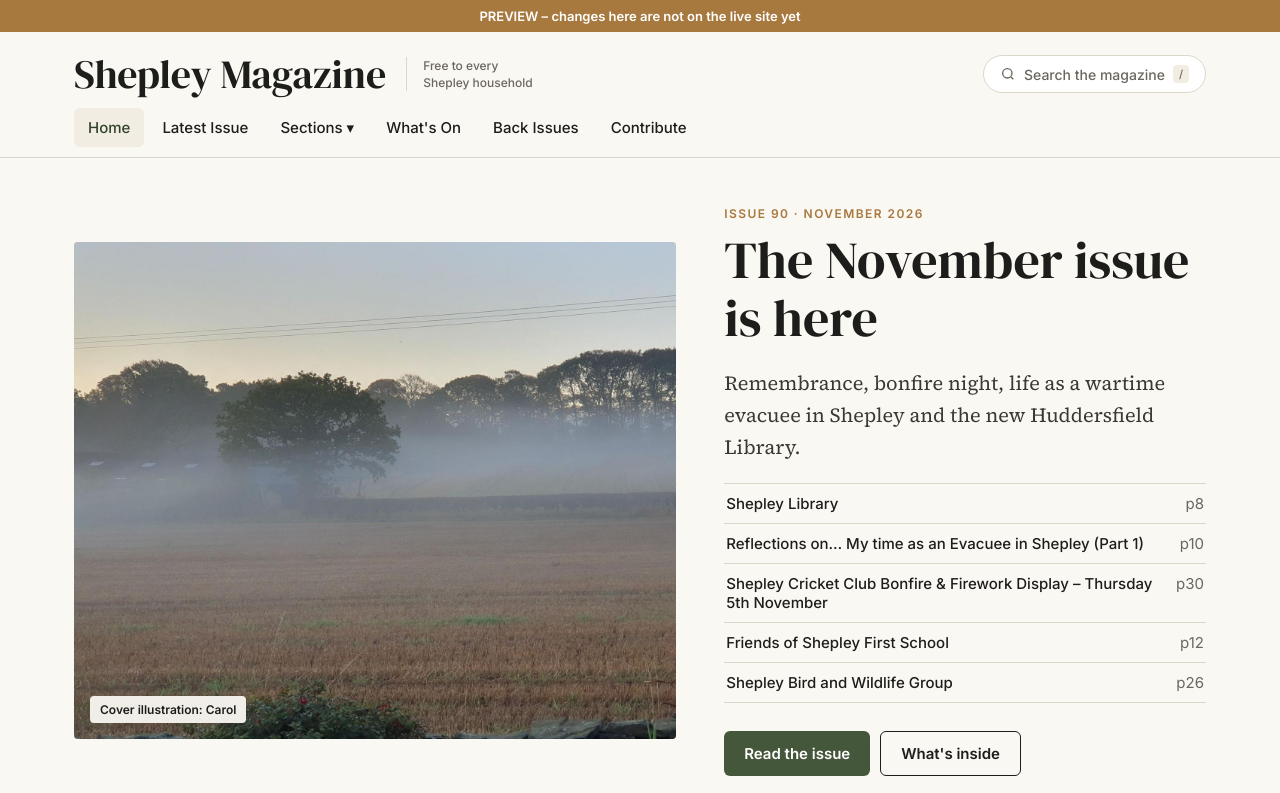
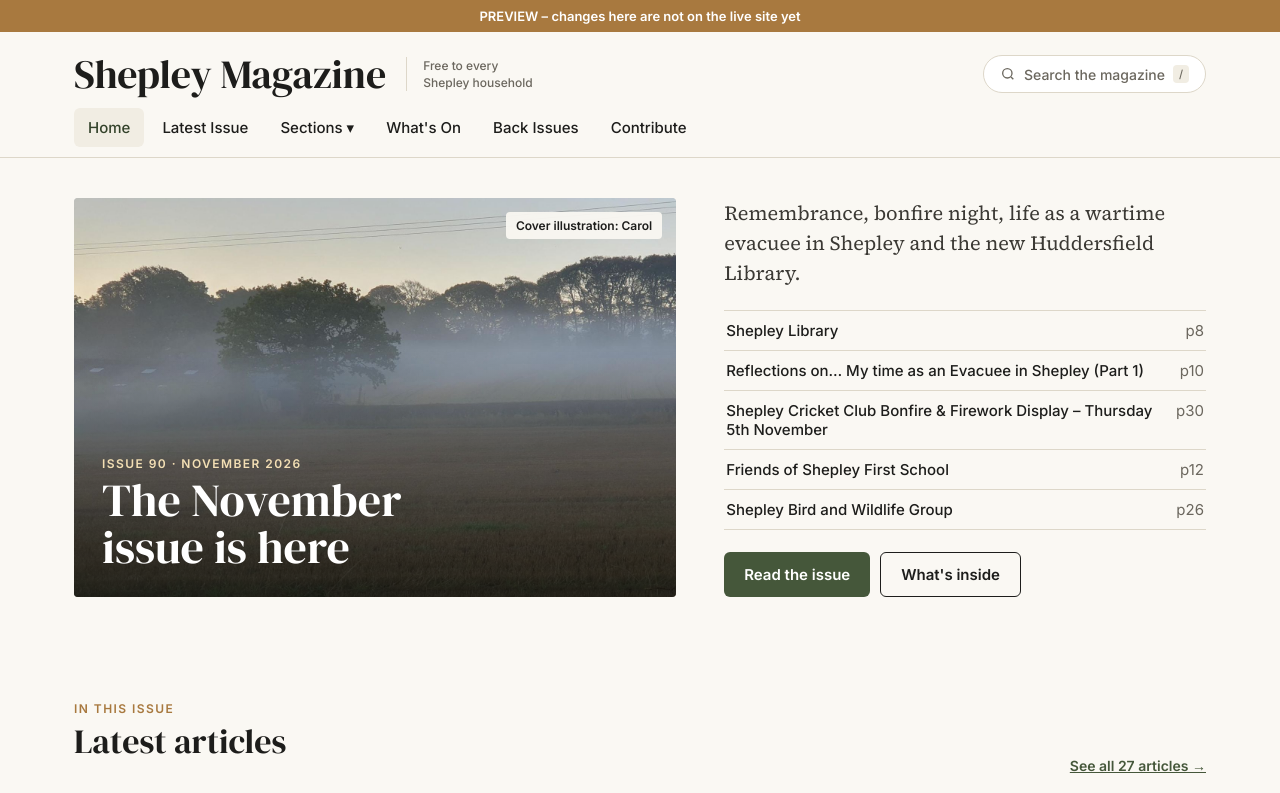
Before and after one commit to Yorkshire1001/Shepley-Magazine, a plain HTML site: page preview/index.html in a window 1280 px wide. Shown: the top 793 px of the page. Drawn offline with Linux system fonts and the light colour scheme.

Commit message:
Preview: heading over the cover photo, side column level with the photo
Co-Authored-By: Claude Opus 5.5 <noreply@anthropic.com>
Claude-Session: https://claude.ai/code/session_0131LPUChZbtNnR6SxQWD8ZK

```diff
--- a/preview/assets/site.css
+++ b/preview/assets/site.css
@@ -213,3 +213,24 @@ footer .small{margin-top:30px;font-size:12px;color:#8f8a7d}
 nav.main{padding-bottom:10px}
 @media(max-width:900px){.mast .name{font-size:30px}.head-row{padding:16px 0 12px}}
 @media(max-width:420px){.mast .name{font-size:26px}}
+
+/* Hero: heading over the photo, side column matches photo height */
+.hero2{align-items:stretch}
+.hero2 .hero-img{aspect-ratio:auto;height:100%;min-height:440px}
+.hero2 .hero-img::after{content:"";position:absolute;inset:0;background:linear-gradient(0deg,rgba(15,18,12,.78) 0%,rgba(15,18,12,.35) 38%,rgba(15,18,12,0) 62%);pointer-events:none}
+.hero2 .hero-over{position:absolute;left:28px;right:28px;bottom:26px;z-index:2;color:#fff}
+.hero2 .hero-over h1{color:#fff;font-size:50px;line-height:1.02;margin:6px 0 0}
+.eyebrow-light{font:600 12px var(--sans);letter-spacing:.12em;text-transform:uppercase;color:#f3dfb4}
+.hero2 .hero-img .tag{left:auto;right:14px;bottom:auto;top:14px;z-index:2}
+.hero2 .hero-side{display:flex;flex-direction:column;justify-content:space-between;gap:16px}
+.hero2 .hero-side .lede{margin:0;font-size:20px;line-height:1.5}
+.hero2 .featured{margin:0}
+.hero2 .actions{margin:0}
+@media(max-width:900px){.hero2 .hero-img{min-height:380px}.hero2 .hero-over h1{font-size:38px}}
+.hero2 .hero-img{min-height:420px;height:auto;position:relative}
+.hero2 .hero-img > img{position:absolute;inset:0;width:100%;height:100%;object-fit:cover}
+.hero2 .hero-side{justify-content:flex-start;gap:22px}
+.hero2 .hero-side .actions{margin-top:auto}
+.hero2{padding:40px 0 48px}
+.hero2 .hero-img{min-height:360px}
+.hero2 .hero-over h1{font-size:46px;text-wrap:balance}
--- a/preview/assets/site.js
+++ b/preview/assets/site.js
@@ -57,11 +57,11 @@
       const iss = LATEST;
       const feat = (iss.featured || []).map(id => iss.articles.find(a => a.id === id)).filter(Boolean).map(a => ({ ...a, issue: iss }));
       const latest = feat.length ? feat : iss.articles.slice(0, 6).map(a => ({ ...a, issue: iss }));
-      return `<div class="wrap"><div class="hero">
-        <div class="hero-img"><img src="${url(iss.photo || iss.cover)}" alt="${esc(iss.title)} cover photo" onerror="this.parentNode.classList.add('no-photo');this.remove()">${iss.photoCredit ? `<span class="tag">${esc(iss.photoCredit)}</span>` : ''}</div>
-        <div>
-          <div class="eyebrow">Issue ${iss.number} · ${esc(iss.title)}</div>
-          <h1>${esc(iss.headline || 'The ' + iss.month + ' issue is here')}</h1>
+      return `<div class="wrap"><div class="hero hero2">
+        <div class="hero-img"><img src="${url(iss.photo || iss.cover)}" alt="${esc(iss.title)} cover photo" onerror="this.parentNode.classList.add('no-photo');this.remove()">
+          <div class="hero-over"><div class="eyebrow-light">Issue ${iss.number} · ${esc(iss.title)}</div><h1>${esc(iss.headline || 'The ' + iss.month + ' issue is here')}</h1></div>
+          ${iss.photoCredit ? `<span class="tag">${esc(iss.photoCredit)}</span>` : ''}</div>
+        <div class="hero-side">
           <p class="lede">${esc(iss.lede || '')}</p>
           <ul class="featured">${latest.slice(0, 5).map(a => `<li><a href="#article-${iss.id}-${a.id}">${esc(a.title.split(':')[0])} <em>p${a.page}</em></a></li>`).join('')}</ul>
           <div class="actions"><a class="btn" href="${pdfPage(iss)}" target="_blank" rel="noopener">Read the issue</a><a class="btn ghost" href="#latest-issue">What's inside</a></div>
```
